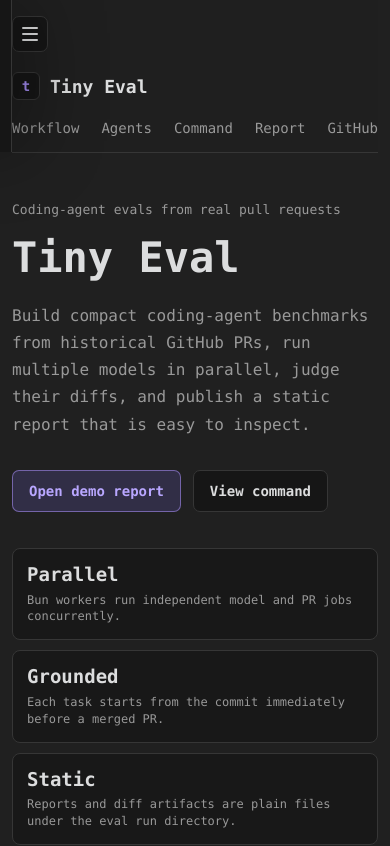
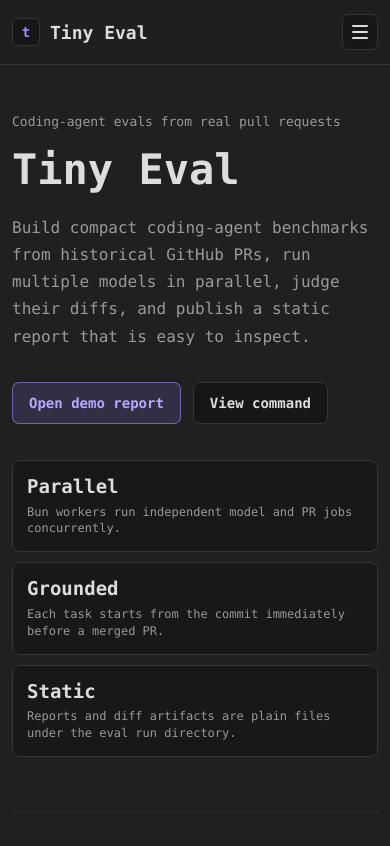
Before and after one commit to vivekascoder/tiny-eval, a website: page lp/index.html in a window 390 px wide. Shown: the top 846 px of the page. Drawn offline with Linux system fonts and the light colour scheme; a web font is replaced by a local one.

Commit message:
fix landing page mobile nav

```diff
--- a/lp/index.html
+++ b/lp/index.html
@@ -59,24 +59,22 @@
       margin: 0 auto;
     }
 
-    .topbar {
+    .site-header {
       position: sticky;
       top: 0;
       z-index: 20;
+      width: 100%;
+      border-bottom: 1px solid var(--background-modifier-border);
+      background: rgba(32, 32, 32, 0.96);
+      backdrop-filter: blur(14px);
+    }
+
+    .nav-inner {
       display: flex;
       align-items: center;
       justify-content: space-between;
       gap: 20px;
       min-height: 76px;
-      border-bottom: 1px solid var(--background-modifier-border);
-      background: rgba(32, 32, 32, 0.96);
-      backdrop-filter: blur(14px);
-    }
-
-    .brand-group {
-      display: inline-flex;
-      align-items: center;
-      gap: 12px;
     }
 
     .brand {
@@ -108,7 +106,8 @@
     }
 
     .hamburger {
-      display: inline-grid;
+      display: none;
+      flex: 0 0 auto;
       place-items: center;
       width: 36px;
       height: 36px;
@@ -150,15 +149,14 @@
 
     .menu-sheet {
       position: fixed;
-      inset: 0 auto 0 0;
+      inset: 0;
       z-index: 40;
-      width: min(320px, calc(100vw - 28px));
+      width: 100vw;
+      min-height: 100vh;
       padding: 20px;
-      border-right: 1px solid var(--background-modifier-border);
-      background: var(--background-secondary);
+      background: var(--background-primary);
       transform: translateX(-100%);
       transition: transform 160ms ease;
-      box-shadow: 24px 0 70px rgba(0, 0, 0, 0.28);
     }
 
     .menu-backdrop {
@@ -222,6 +220,7 @@
       display: flex;
       align-items: center;
       gap: 18px;
+      margin-left: auto;
       color: var(--text-muted);
       font-size: 14px;
     }
@@ -522,16 +521,20 @@
         width: min(100% - 24px, 1180px);
       }
 
-      .topbar {
-        align-items: flex-start;
-        flex-direction: column;
-        justify-content: center;
-        padding: 16px 0;
+      .nav-inner {
+        align-items: center;
+        flex-direction: row;
+        justify-content: space-between;
+        gap: 12px;
+        min-height: 64px;
       }
 
       .nav {
-        width: 100%;
-        justify-content: space-between;
+        display: none;
+      }
+
+      .hamburger {
+        display: inline-grid;
       }
 
       h1 {
@@ -569,15 +572,14 @@
   </style>
 </head>
 <body>
-  <header class="shell topbar">
+  <header class="site-header">
+    <div class="shell nav-inner">
       <input class="menu-toggle" id="menu-toggle" type="checkbox" aria-label="Open navigation">
-    <label class="hamburger" for="menu-toggle" aria-label="Open navigation"><span></span></label>
-    <div class="brand-group">
       <a class="brand" href="#">
         <span class="mark">t</span>
         <span>Tiny Eval</span>
       </a>
-    </div>
+      <label class="hamburger" for="menu-toggle" aria-label="Open navigation"><span></span></label>
       <nav class="nav" aria-label="Primary navigation">
         <a href="#workflow">Workflow</a>
         <a href="#agents">Agents</a>
@@ -600,6 +602,7 @@
         </div>
       </aside>
       <label class="menu-backdrop" for="menu-toggle" aria-label="Close navigation"></label>
+    </div>
   </header>
 
   <main class="shell">
```
Lines whose indentation alone changed are shown as unchanged.
